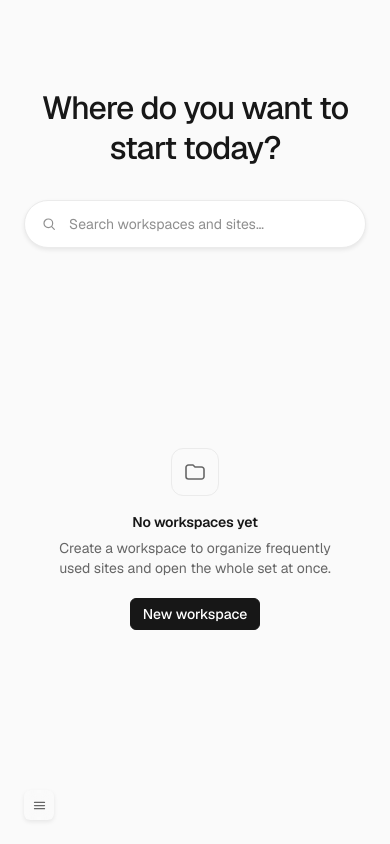
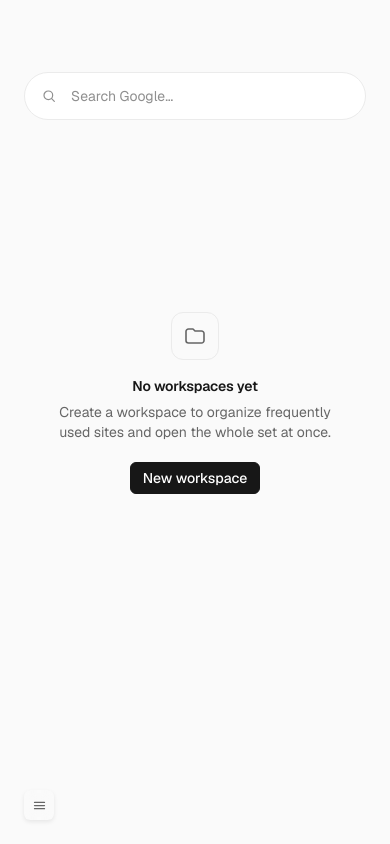
Before and after one commit to Luna-TTogether/Workspace-Tiles, a website with bundled scripts: page newtab.html in a window 390 px wide. Built offline with nearby package versions, Linux system fonts and the light colour scheme; some packages are replaced by stand-ins of ours.

Commit message:
基础搜索+界面优化

```diff
--- a/app.js
+++ b/app.js
@@ -79,6 +79,8 @@ const emptyPageState = document.getElementById("emptyPageState");
 const backdrop = document.getElementById("modalBackdrop");
 const menuLayer = document.getElementById("menuLayer");
 const tileTemplate = document.getElementById("workspaceTileTemplate");
+const googleSearchForm = document.getElementById("googleSearchForm");
+const googleSearchInput = document.getElementById("googleSearchInput");
 
 let activeWorkspaceId = null;
 let previewPages = {};
@@ -169,6 +171,7 @@ getChromeApi()?.storage?.onChanged?.addListener((changes, areaName) => {
 
 async function init() {
   await i18n.init();
+  configureGoogleSearch();
   renderManagementEntry();
   await initializeState();
   await initializeUiState();
@@ -184,6 +187,19 @@ async function init() {
     window.history.replaceState(null, "", window.location.pathname);
     requestAnimationFrame(() => openWorkspaceForm());
   }
+}
+
+function configureGoogleSearch() {
+  googleSearchForm.addEventListener("submit", (event) => {
+    const query = googleSearchInput.value.trim();
+    if (!query) {
+      event.preventDefault();
+      googleSearchInput.value = "";
+      googleSearchInput.focus();
+      return;
+    }
+    googleSearchInput.value = query;
+  });
 }
 
 function renderManagementEntry() {
--- a/newtab.html
+++ b/newtab.html
@@ -12,16 +12,16 @@
   </head>
   <body>
     <main class="page-shell">
-      <section class="search-hero" aria-labelledby="searchHeroTitle">
-        <h1 id="searchHeroTitle" data-i18n="今天从哪里开始？">今天从哪里开始？</h1>
-        <div class="search-placeholder" aria-hidden="true">
+      <header class="search-hero">
+        <form class="search-form" id="googleSearchForm" role="search" action="https://www.google.com/search" method="get" aria-label="Google 搜索" data-i18n-aria-label="Google 搜索">
           <svg viewBox="0 0 24 24" aria-hidden="true">
             <circle cx="11" cy="11" r="6.5"></circle>
             <path d="m16 16 4 4"></path>
           </svg>
-          <span data-i18n="搜索工作区和网站……">搜索工作区和网站……</span>
-        </div>
-      </section>
+          <label class="visually-hidden" for="googleSearchInput" data-i18n="Google 搜索">Google 搜索</label>
+          <input id="googleSearchInput" name="q" type="search" autocomplete="off" placeholder="使用 Google 搜索……" data-i18n-placeholder="使用 Google 搜索……">
+        </form>
+      </header>
 
       <section class="workspace-section" aria-label="工作区" data-i18n-aria-label="工作区">
         <section class="workspace-grid" id="workspaceGrid" aria-label="工作区" data-i18n-aria-label="工作区"></section>
--- a/scripts/ui-audit.mjs
+++ b/scripts/ui-audit.mjs
@@ -214,6 +214,10 @@ checkRequiredPatterns("src/ui/ui-components.js", uiComponents, [
 checkRequiredPatterns("newtab.html", html, [
   { pattern: /id="toastRegion"[^>]*aria-live="polite"/, message: "Toast 区域必须使用 aria-live=polite" },
   {
+    pattern: /<form[^>]*id="googleSearchForm"[^>]*role="search"[^>]*action="https:\/\/www\.google\.com\/search"[\s\S]*<input[^>]*id="googleSearchInput"[^>]*name="q"[^>]*type="search"/,
+    message: "Google 搜索表单缺少搜索语义、固定目标或查询字段",
+  },
+  {
     pattern: /href="styles\.css"[\s\S]*href="styles\/workspace\.css"[\s\S]*href="styles\/dialogs\.css"[\s\S]*href="styles\/overlays\.css"[\s\S]*href="styles\/responsive\.css"/,
     message: "新标签页缺少 CSS 模块或加载顺序错误",
   },
--- a/src/core/i18n.js
+++ b/src/core/i18n.js
@@ -181,8 +181,8 @@ const STORAGE_KEY = "workspaceTilesLanguage";
     "继续编辑": "Keep editing",
     "放弃修改": "Discard changes",
     "工作区": "Workspace",
-    "今天从哪里开始？": "Where do you want to start today?",
-    "搜索工作区和网站……": "Search workspaces and sites…",
+    "Google 搜索": "Google search",
+    "使用 Google 搜索……": "Search Google…",
     "工作区空状态": "Empty workspace state",
     "按空格键或回车键开始排序，使用方向键移动，按空格键或回车键保存，按 Escape 取消。": "Press Space or Enter to start reordering. Use the arrow keys to move. Press Space or Enter to save, or Escape to cancel.",
   };
@@ -299,6 +299,9 @@ const STORAGE_KEY = "workspaceTilesLanguage";
     root.querySelectorAll("[data-i18n-title]").forEach((element) => {
       element.title = t(element.dataset.i18nTitle);
     });
+    root.querySelectorAll("[data-i18n-placeholder]").forEach((element) => {
+      element.placeholder = t(element.dataset.i18nPlaceholder);
+    });
   }
 
   function applyDocumentLanguage() {
--- a/styles/responsive.css
+++ b/styles/responsive.css
@@ -1,14 +1,20 @@
 
 @media (max-width: 1647px) {
+  .workspace-section {
+    --tile-unit: min(240px, calc((100vw - 176px) / 5));
+  }
+
   .workspace-grid {
-    --tile-unit: min(240px, calc((100vw - 176px) / 5));
     grid-template-columns: repeat(5, var(--tile-unit));
   }
 }
 
 @media (max-width: 1279px) {
+  .workspace-section {
+    --tile-unit: min(240px, calc((100vw - 144px) / 4));
+  }
+
   .workspace-grid {
-    --tile-unit: min(240px, calc((100vw - 144px) / 4));
     grid-template-columns: repeat(4, var(--tile-unit));
   }
 }
@@ -18,8 +24,11 @@
     width: calc(100% - 24px);
   }
 
+  .workspace-section {
+    --tile-unit: min(240px, calc((100vw - 56px) / 2));
+  }
+
   .workspace-grid {
-    --tile-unit: min(240px, calc((100vw - 56px) / 2));
     grid-template-columns: repeat(2, var(--tile-unit));
   }
 
@@ -36,24 +45,23 @@
   }
 
   .search-hero {
-    min-height: 220px;
-    gap: var(--space-6);
-    padding: var(--space-6) 0 var(--space-8);
+    padding-top: var(--space-4);
   }
 
-  .search-hero h1 {
-    font-size: 24px;
-    line-height: 32px;
-    letter-spacing: -0.02em;
-  }
-
-  .search-placeholder {
+  .search-form {
     width: 100%;
     height: 44px;
   }
 
+  .workspace-section {
+    margin-top: var(--space-12);
+  }
+
+  .workspace-section {
+    --tile-unit: min(240px, calc((100vw - 56px) / 2));
+  }
+
   .workspace-grid {
-    --tile-unit: min(240px, calc((100vw - 56px) / 2));
     grid-template-columns: repeat(2, var(--tile-unit));
   }
 
--- a/styles/workspace.css
+++ b/styles/workspace.css
@@ -7,27 +7,14 @@
 
 .search-hero {
   display: flex;
-  min-height: 264px;
-  flex-direction: column;
   align-items: center;
   justify-content: center;
-  gap: var(--space-8);
-  padding: var(--space-8) 0 var(--space-14);
+  padding-top: var(--space-6);
 }
 
-.search-hero h1 {
-  margin: 0;
-  color: var(--text);
-  font-size: 32px;
-  font-weight: 500;
-  line-height: 40px;
-  letter-spacing: -0.03em;
-  text-align: center;
-}
-
-.search-placeholder {
+.search-form {
   display: flex;
-  width: min(584px, calc(100vw - 48px));
+  width: min(560px, calc(100vw - 48px));
   height: 48px;
   align-items: center;
   gap: var(--space-3);
@@ -35,13 +22,18 @@
   border: 1px solid var(--border);
   border-radius: var(--radius-pill);
   background: var(--surface);
-  box-shadow: var(--shadow-small);
   color: var(--muted-light);
   font-size: var(--font-body);
   line-height: var(--line-body);
 }
 
-.search-placeholder svg {
+.search-form:hover,
+.search-form:focus-within {
+  border-color: var(--border-strong);
+  box-shadow: var(--shadow-small);
+}
+
+.search-form svg {
   width: 16px;
   height: 16px;
   flex: 0 0 auto;
@@ -50,6 +42,27 @@
   stroke-linecap: round;
   stroke-linejoin: round;
   stroke-width: 1.8;
+}
+
+.search-form input {
+  min-width: 0;
+  flex: 1;
+  border: 0;
+  outline: 0;
+  background: transparent;
+  color: var(--text);
+}
+
+.search-form input::placeholder {
+  color: var(--muted-light);
+  opacity: 1;
+}
+
+.workspace-section {
+  --tile-unit: var(--workspace-tile-unit);
+  --tile-height: var(--workspace-tile-height);
+  --tile-label-height: var(--workspace-tile-label-height);
+  margin-top: var(--space-14);
 }
 
 .empty-page-state {
@@ -61,9 +74,6 @@
 }
 
 .workspace-grid {
-  --tile-unit: var(--workspace-tile-unit);
-  --tile-height: var(--workspace-tile-height);
-  --tile-label-height: var(--workspace-tile-label-height);
   display: grid;
   grid-auto-flow: row;
   grid-auto-rows: calc(var(--tile-height) + var(--tile-label-height));
```
Also changed, not shown: scripts/i18n-test.mjs (+9 -1 lines).
